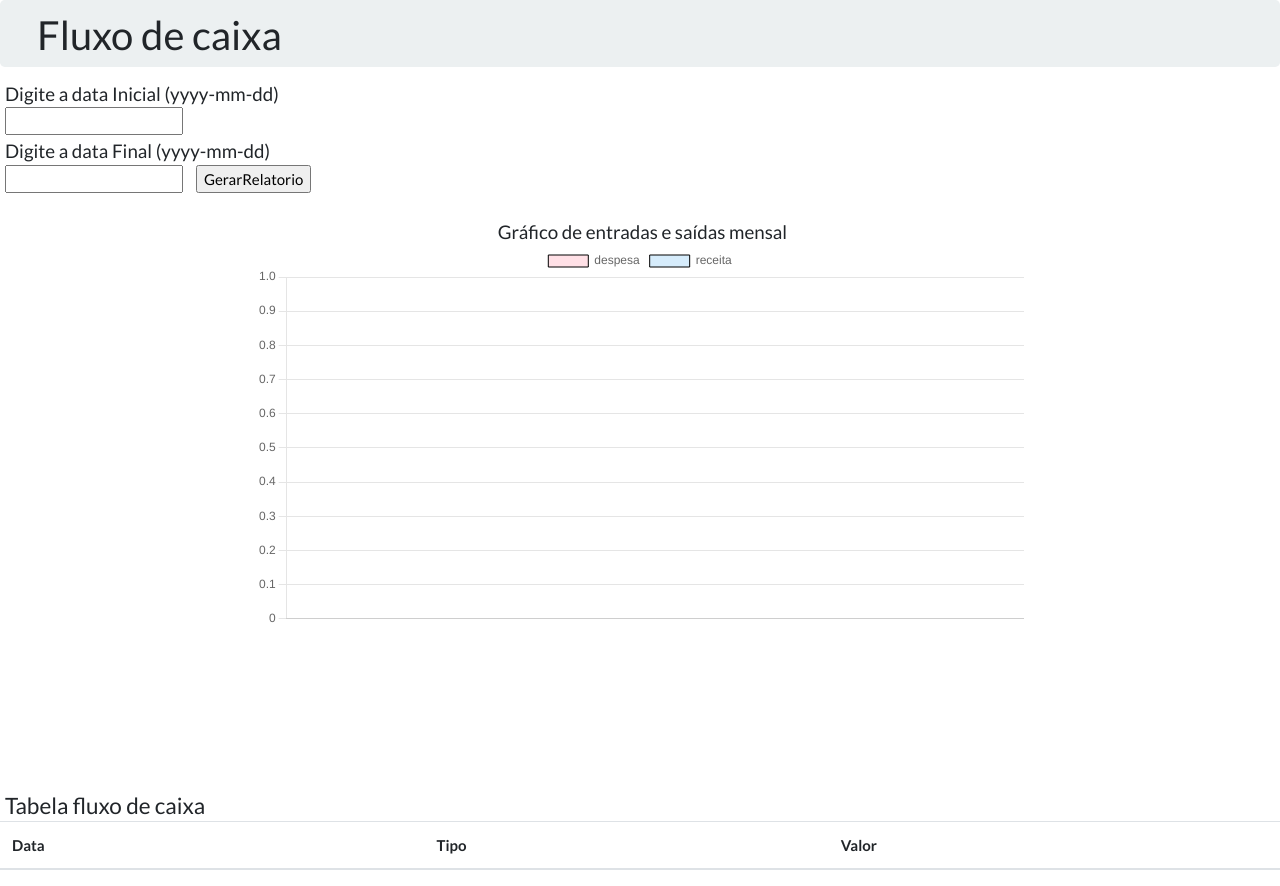
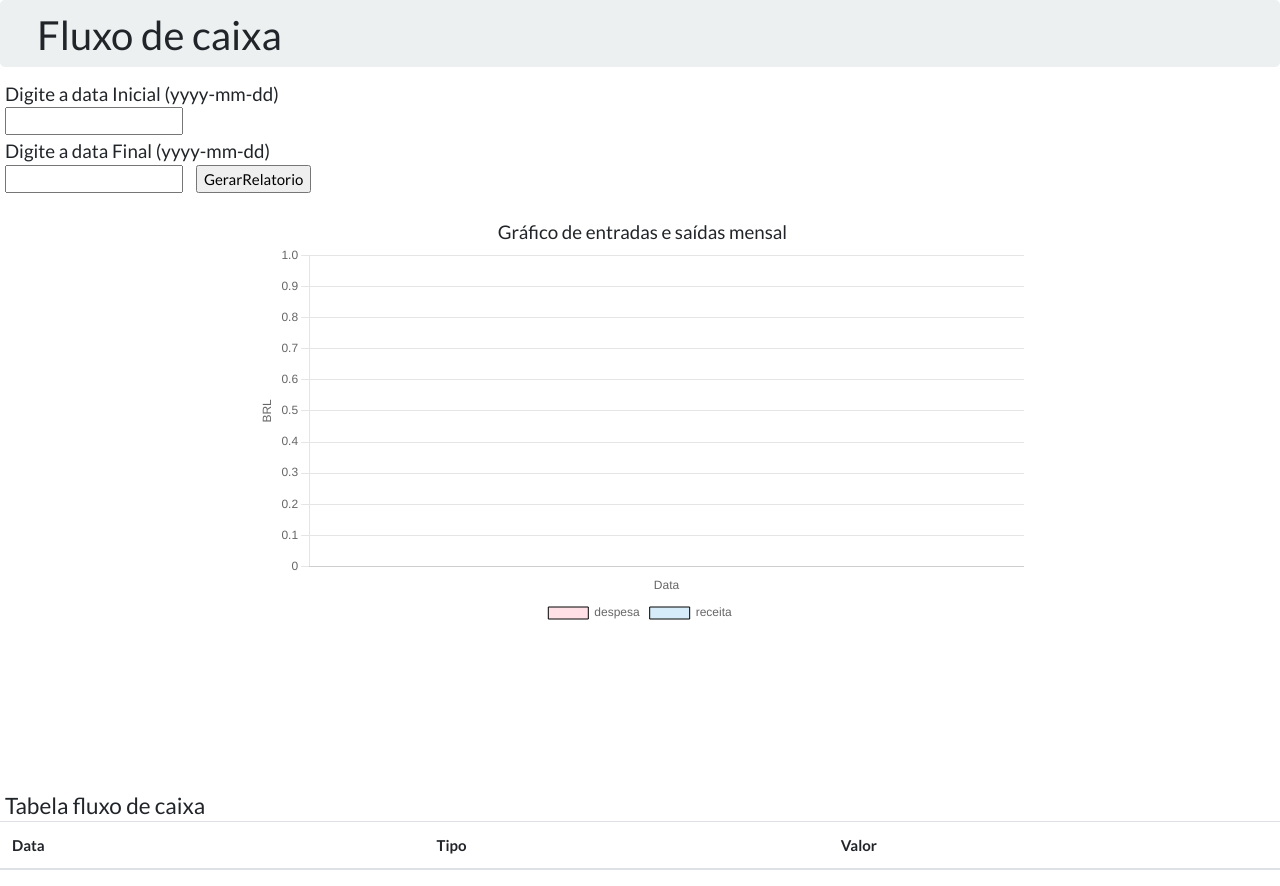
Before and after one commit to rafatieppo/lucycashflow, a Flask app: page /fluxocaixa in a window 1280 px wide. Shown: the part 71-957 px from the top of the page. Run offline with Flask 2, Linux system fonts and the light colour scheme; lists and menus that the app fills with data are empty; some libraries are stand-ins or nearby versions.

Commit message:
Improvements cashflow chart and update to jsChart 3.0

```diff
--- a/templates/fluxocaixa.html
+++ b/templates/fluxocaixa.html
@@ -37,18 +37,17 @@
          type: 'bar',
          data: {
              // labels: ['Red', 'Blue', 'Yellow', 'Green', 'Purple', 'Orange'],
-             labels : [
+             labels: [
                  {% for item in labels %}
                  "{{ item }}",
                  {% endfor %}],
              datasets: [{
                  label: 'despesa',
                  backgroundColor: 'rgba(255, 99, 132, 0.2)',
-                 data : [
+                 data: [
                      {% for item in despesas %}
                      "{{ item }}",
-                     {% endfor %}
-                 ],
+                     {% endfor %}],
                  borderColor: 'black',
                  borderWidth: 1},
                         {
@@ -61,19 +60,43 @@
                             borderColor: 'black',
                             borderWidth: 1
              }]
+         },
+         options :{
+             responsive: true,
+             plugins: {
+                 legend: {
+                     position: 'bottom'},
+                 title: {
+                     display: false,
+                     title: 'teste'}
              },
-         options: {
              scales: {
-                 yAxes: [{
+                 x: {
+                     title: {
+                         display: true,
+                         text: 'Data',
+                         font: {
+                             size: 12}
+                     },
                      ticks: {
-                         beginAtZero: true
+                         font: {
+                             size: 12}
                      }
-                 }]
-             },
-             responsive: true,
-	     legend: {
-		 position: 'right',
-	 }}
+                 },
+                 y: {
+                     title: {
+                         display: true,
+                         text: 'BRL',
+                         font: {
+                             size: 12}
+                     },
+                     ticks: {
+                         font: {
+                             size: 12}
+                     }
+                 },
+             }
+         }
      });
     </script>
 
```
Also changed, not shown: README.md.
